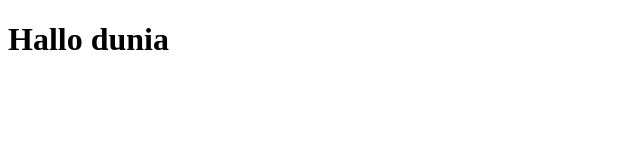
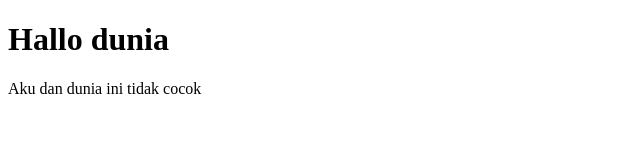
Before and after one commit to Afarisphi/wpu-git-tes-2, a plain HTML site: page index.html in a window 1280 px wide. Shown: the whole page, without its empty margins (0-640 px from the left). Drawn offline with Linux system fonts and the light colour scheme.

Commit message:
menambahkan paragraf pada index.html

```diff
--- a/index.html
+++ b/index.html
@@ -7,5 +7,6 @@
   </head>
   <body>
     <h1>Hallo dunia</h1>
+    <p>Aku dan dunia ini tidak cocok</p>
   </body>
 </html>
```
